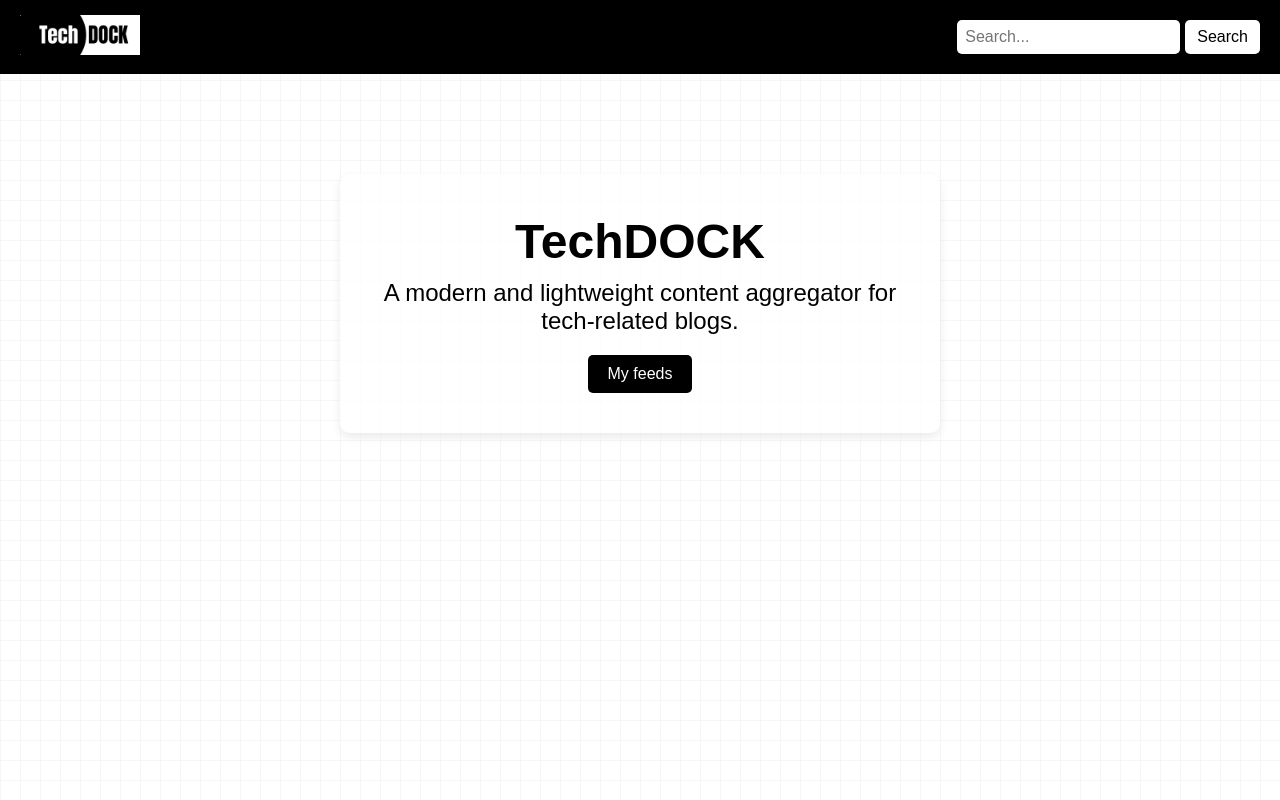
After one commit to YuheshPandian/TechDock, a Flask app: template templates/home.html in a window 1280 px wide. The commit adds this page. Run offline with Flask 3, Linux system fonts and the light colour scheme; the template is opened without the code that fills it, so the values that code supplies are empty.

Commit message:
added homepage to simplify action and also added lot of speed improvements

```diff
--- a/app.py
+++ b/app.py
@@ -45,7 +45,17 @@ def fetch_articles():
     )
 
 
+@app.errorhandler(404)
+def _404page(e):
+    return render_template("404.html"), 404
+
+
 @app.route("/")
+def home():
+    return render_template("home.html")
+
+
+@app.route("/feeds")
 def index():
     """Home page with cached articles and pagination."""
     articles = fetch_articles()
@@ -59,7 +69,7 @@ def index():
     paginated_articles = articles[start:end]
 
     return render_template(
-        "index.html", articles=paginated_articles, page=page, total_pages=total_pages
+        "feeds.html", articles=paginated_articles, page=page, total_pages=total_pages
     )
 
 
--- a/templates/base.html
+++ b/templates/base.html
@@ -6,7 +6,6 @@
     <title>TechDOCK</title><link rel="stylesheet" href="{{ url_for('static', filename='style.css') }}">
     <link rel="stylesheet" href="{{  url_for('static',filename='css/style.css') }}">
     <link rel="icon" href="../static/img/favicon.ico" type="image/x-icon">
-    <meta name="description" content="A blog aggregator that brings all tech-related blogs under your cursor. Made for programmers by a programmer">
     <meta name="author" content="Yuhesh Pandian">
     <meta name="keywords" content="RSS feed, content aggregator, flask, TechDOCK, python, yuhesh pandian,blog website, blogs,techdock,blog aggregator ">
 
--- /dev/null
+++ b/templates/home.html
@@ -0,0 +1,135 @@
+<!DOCTYPE html>
+<html lang="en">
+<head>
+    <meta charset="UTF-8">
+    <meta name="viewport" content="width=device-width, initial-scale=1.0">
+    <title>TechDOCK - A powerful modern blog aggregator</title>
+    <style>
+        * {
+            margin: 0;
+            padding: 0;
+            box-sizing: border-box;
+        }
+        body {
+            font-family: Arial, sans-serif;
+            background-color: #fff;
+            color: #000;
+        }
+        .navbar {
+            display: flex;
+            justify-content: space-between;
+            align-items: center;
+            padding: 15px 20px;
+            background-color: #000;
+            color: #fff;
+            width: 100%;
+        }
+        .logo img {
+            height: 40px;
+        }
+        .search-box {
+            display: flex;
+            align-items: center;
+        }
+        .search-box input {
+            padding: 8px;
+            font-size: 1rem;
+            border: none;
+            border-radius: 5px;
+            margin-right: 5px;
+            outline: none;
+        }
+        .search-box button {
+            padding: 8px 12px;
+            font-size: 1rem;
+            background-color: #fff;
+            color: #000;
+            border: none;
+            cursor: pointer;
+            border-radius: 5px;
+        }
+        .search-box button:hover {
+            background-color: #ddd;
+        }
+        .grid-pattern {
+            position: absolute;
+            top: 0;
+            left: 0;
+            width: 100%;
+            height: 100%;
+            background-size: 20px 20px;
+            background-image: linear-gradient(to right, #cccccc8e 1px, transparent 1px),
+                              linear-gradient(to bottom, #cccccc8e 1px, transparent 1px);
+            opacity: 0.3;
+            z-index: -1;
+        }
+        .container {
+            position: relative;
+            z-index: 1;
+            background: rgba(255, 255, 255, 0.8);
+            padding: 40px;
+            border-radius: 10px;
+            box-shadow: 0 4px 10px rgb(234, 234, 234);
+            text-align: center;
+            margin: 100px auto;
+            max-width: 600px;
+        }
+        h1 {
+            font-size: 3rem;
+            margin-bottom: 10px;
+        }
+        p {
+            font-size: 1.5rem;
+            margin-bottom: 20px;
+        }
+        a {
+            text-decoration: none;
+            color: #fff;
+            background-color: #000;
+            padding: 10px 20px;
+            display: inline-block;
+            border-radius: 5px;
+            transition: 0.3s;
+        }
+        a:hover {
+            background-color: #333;
+        }
+        @media (max-width: 768px) {
+            .navbar {
+                flex-direction: column;
+                text-align: center;
+            }
+            .search-box {
+                margin-top: 10px;
+            }
+            .container {
+                width: 90%;
+                padding: 20px;
+            }
+            h1 {
+                font-size: 2.5rem;
+            }
+            p {
+                font-size: 1.2rem;
+            }
+        }
+    </style>
+</head>
+<body>
+    <nav class="navbar">
+        <div class="logo">
+            <img src="{{ url_for('static', filename='img/TechDOCK.png') }}" alt="TechDOCK Logo">
+        </div>
+        <form class="search-box" action="search" method="GET">
+            <input type="text" name="q" placeholder="Search...">
+            <button type="submit">Search</button>
+        </form>
+    </nav>
+    <div class="grid-pattern"></div>
+    <section class="container">
+        <h1>TechDOCK</h1>
+        <p>A modern and lightweight content aggregator for tech-related blogs.</p>
+        <a href="/feeds">My feeds</a>
+    </section>
+</body>
+</html>
```
Also changed, not shown: templates/404.html (added, +59 -0 lines), templates/feeds.html (renamed from templates/index.html).
